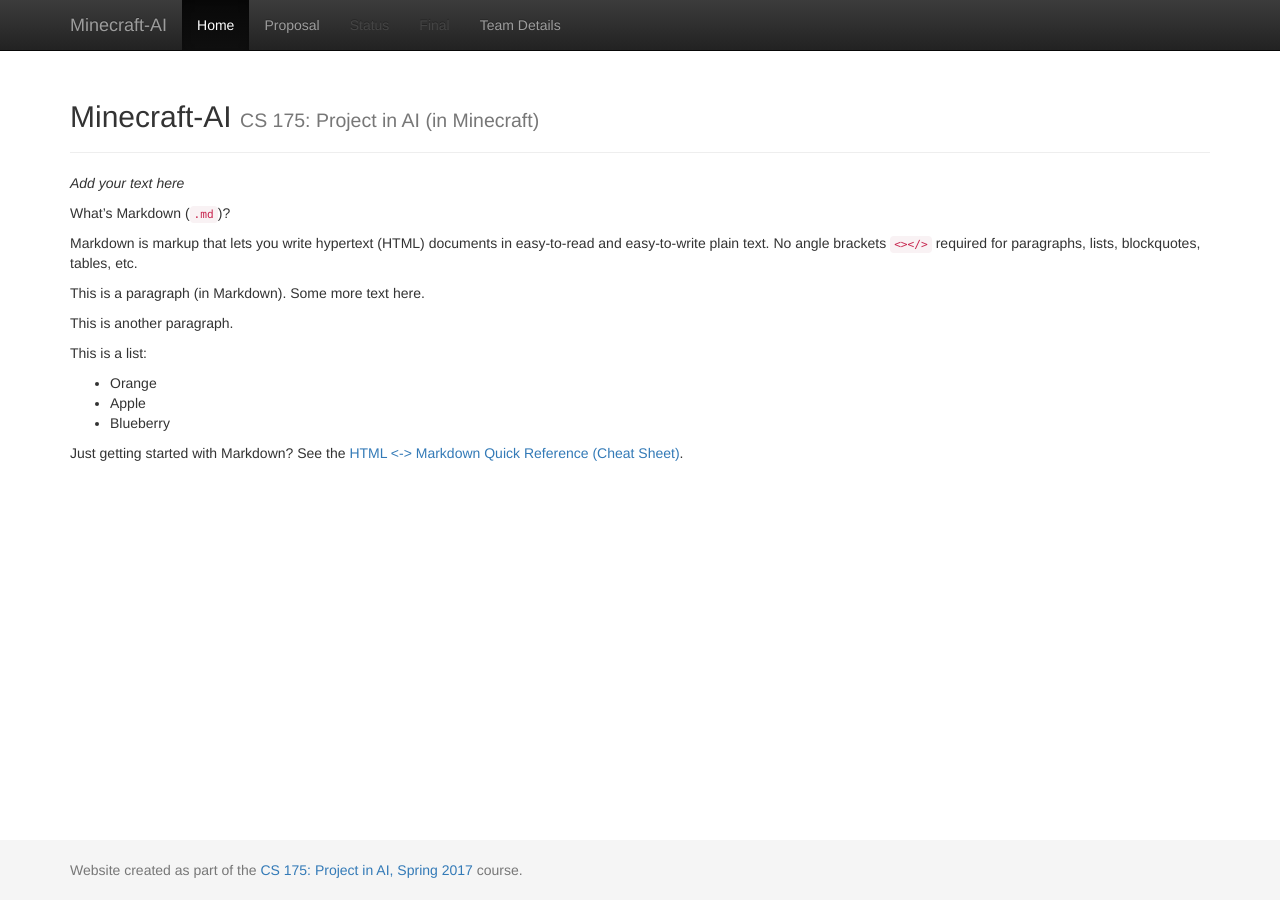
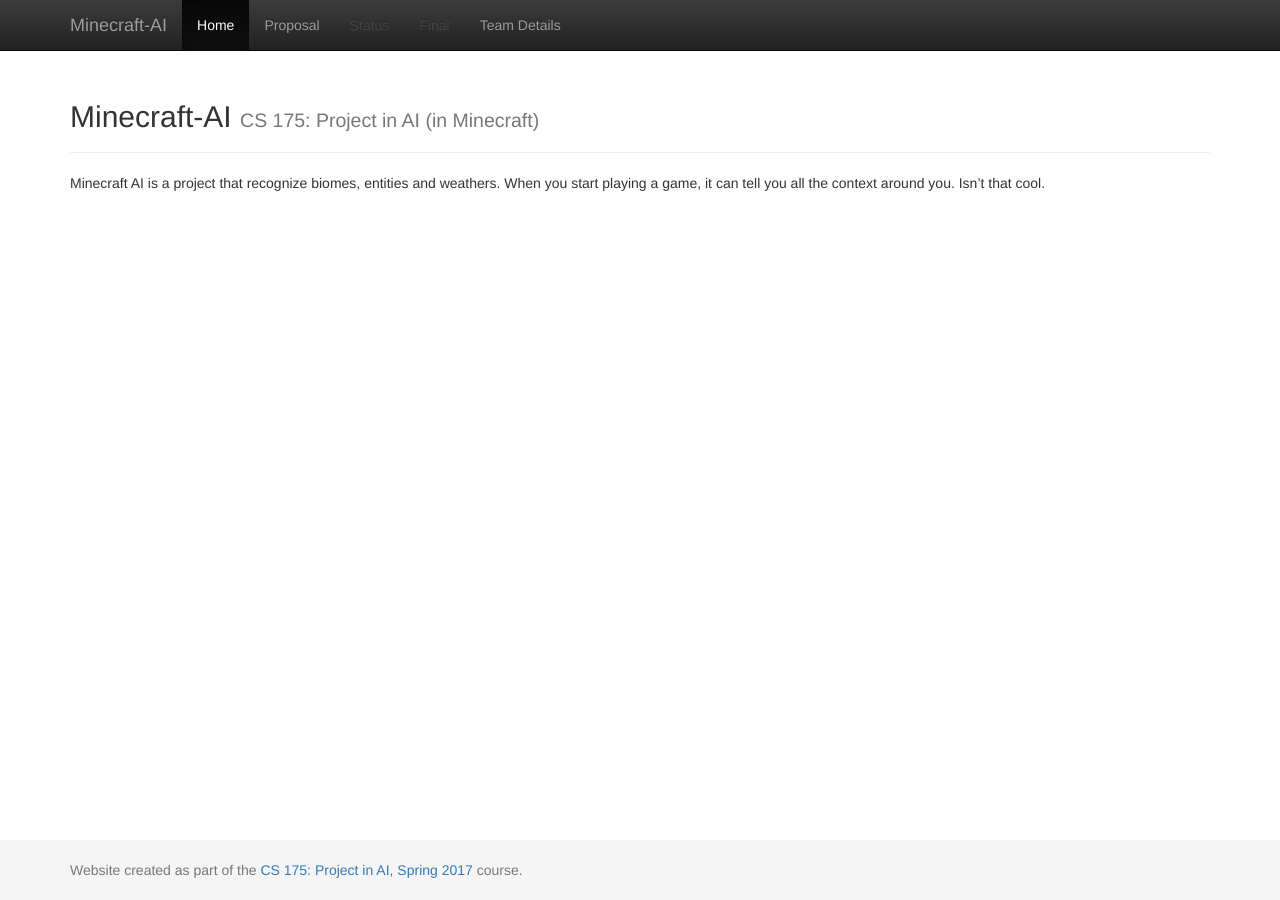
Before and after one commit to jennyzeng/Minecraft-AI, a Jekyll site: the page built from docs/index.md, in a window 1280 px wide. Built offline with Jekyll 4.4.1, drawn with Linux system fonts in a browser that asks for light colours.

Commit message:
modify the home page

```diff
--- a/docs/index.md
+++ b/docs/index.md
@@ -3,32 +3,4 @@
 title:  Home
 ---
 
-_Add your text here_
-
-
-What's Markdown (`.md`)?
-
-Markdown is markup that lets you write hypertext (HTML) documents
-in easy-to-read and easy-to-write plain text.
-No angle brackets `<></>` required for
-paragraphs, lists, blockquotes, tables, etc.
-
-
-This is a paragraph (in Markdown). Some more
-text here.
-
-This is another paragraph.
-
-This is a list:
-
-- Orange
-- Apple
-- Blueberry
-
-
-
-Just getting started with Markdown?
-See the [HTML <-> Markdown Quick Reference (Cheat Sheet)][quickref].
-
-
-[quickref]: https://github.com/mundimark/quickrefs/blob/master/HTML.md
+Minecraft AI is a project that recognize biomes, entities and weathers. When you start playing a game, it can tell you all the context around you. Isn't that cool.
```
